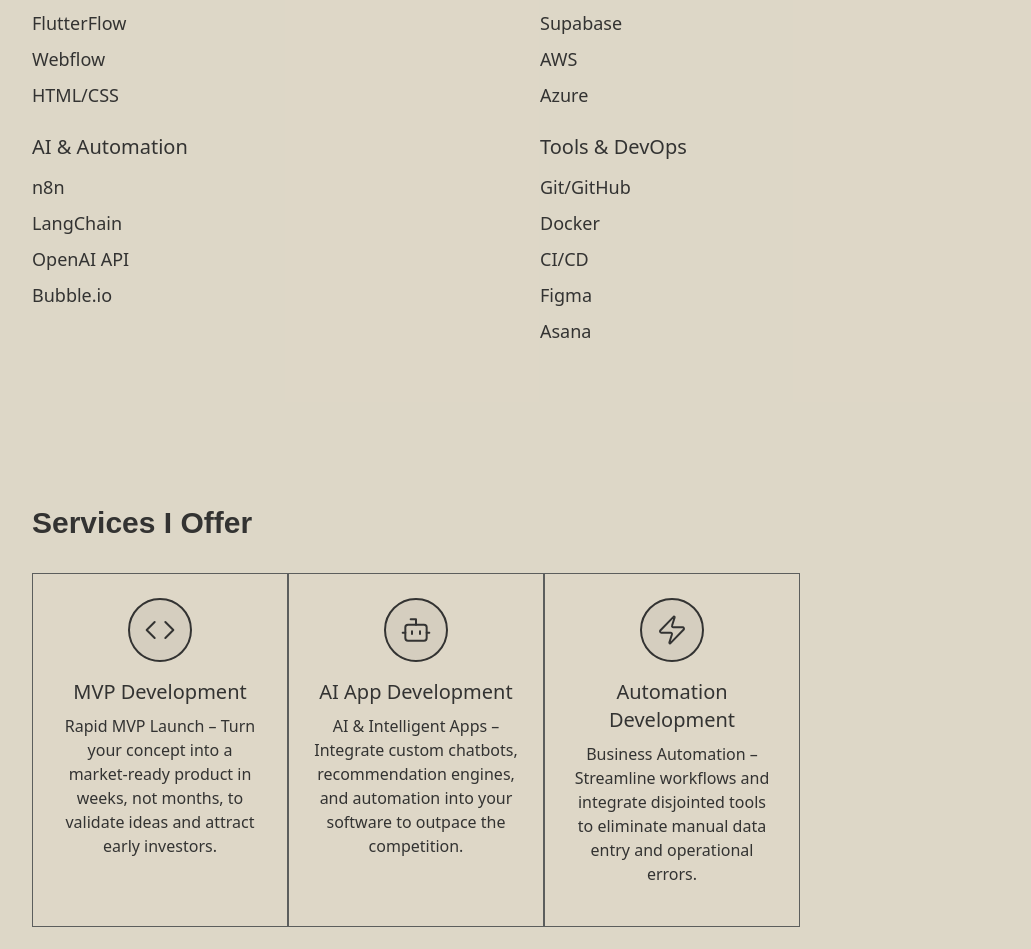
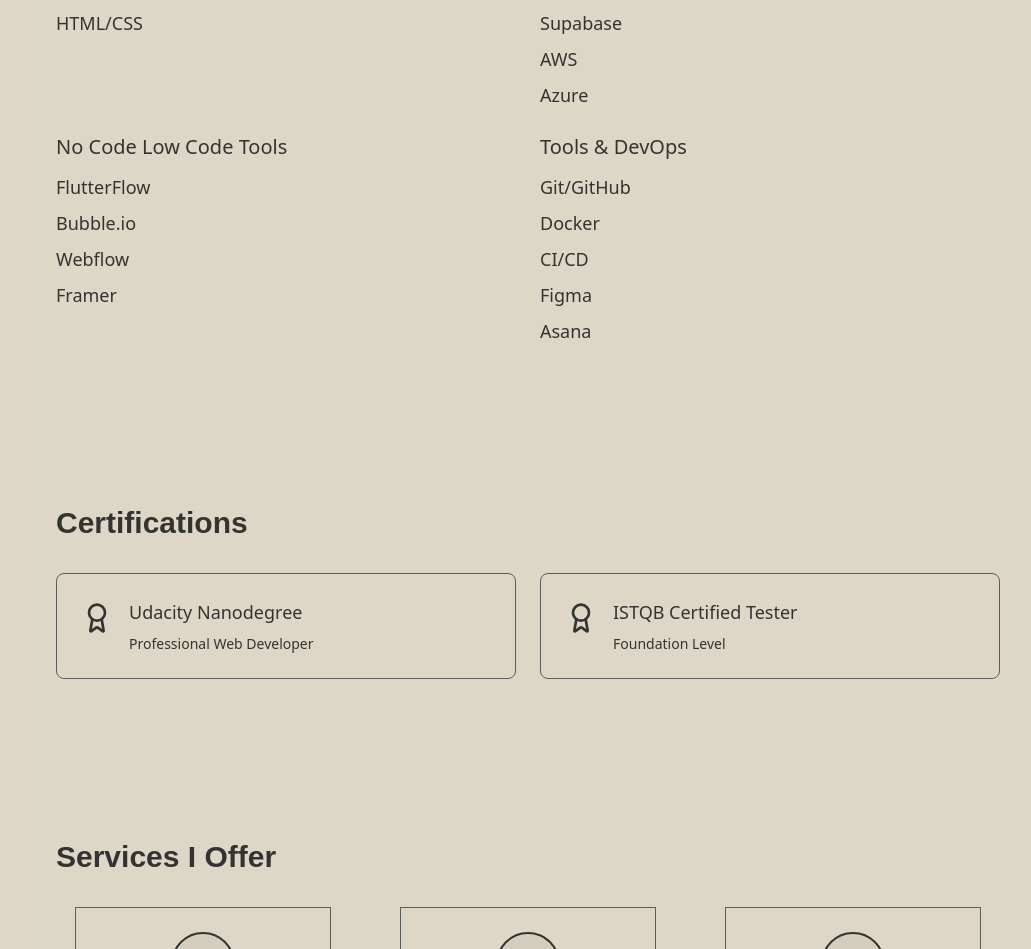
Before and after one commit to AhmadQA-art/portfolio, a React (Vite) app: page / in a window 1280 px wide. Shown: the part 1123-2072 px from the top of the page, without its empty margins (224-1255 px from the left). Built offline with nearby package versions, Linux system fonts and the light colour scheme; the HTML template or start-up script is replaced by a standard one.

Commit message:
Update portfolio: mobile responsiveness, new services, certifications section, and improved typography

```diff
--- a/src/components/Portfolio.jsx
+++ b/src/components/Portfolio.jsx
@@ -1,5 +1,5 @@
 import React, { useState } from 'react';
-import { Mail, Linkedin, Github, Code, ShoppingCart, Bot, Zap } from 'lucide-react';
+import { Mail, Linkedin, Github, Code, ShoppingCart, Menu, X, Smartphone, Globe, CheckCircle, Award } from 'lucide-react';
 import profileImage from '../assets/profile2.jpeg';
 import chat from '../assets/chatbot.png';
 import saasLandingPage from '../assets/Saas_landing_page.png';
@@ -34,18 +34,18 @@ const Hero = () => (
       <div className="relative z-10 pb-8 min-h-screen flex flex-col md:flex-row items-center">
         <main className="flex flex-col md:flex-row items-center justify-between min-h-[400px] h-auto md:h-[80vh] px-4 sm:px-6 lg:px-8 w-full">
           <div className="w-full md:w-1/2 lg:text-left mr-0 md:mr-8 ml-0 mt-8 md:mt-0">
-            <h2 className="mb-3 text-xl font-medium text-[#333332] sm:text-2xl md:text-3xl text-center md:text-left" style={{ fontFamily: '"Manrope", "Manrope Placeholder", sans-serif' }}>
+            <h2 className="mb-3 text-3xl font-medium text-[#333332] sm:text-4xl md:text-4xl text-center md:text-left" style={{ fontFamily: '"Manrope", "Manrope Placeholder", sans-serif' }}>
               <strong>Hi, I'm Ahmad</strong>
             </h2>
-            <h3 className="mb-3 text-lg font-medium text-[#333332] sm:text-xl md:text-2xl text-center md:text-left" style={{ fontFamily: '"Manrope", "Manrope Placeholder", sans-serif' }}>
+            <h3 className="mb-3 text-xl font-medium text-[#333332] sm:text-2xl md:text-2xl text-center md:text-left" style={{ fontFamily: '"Manrope", "Manrope Placeholder", sans-serif' }}>
               Full-Stack Developer & Solutions Architect
             </h3>
-            <p className="text-base sm:text-lg text-[#333332] tracking-tight font-normal mt-1 max-w-xl mx-auto md:mx-0 text-center md:text-left" style={{ fontFamily: '"Manrope", "Manrope Placeholder", sans-serif' }}>
+            <p className="text-sm sm:text-base md:text-lg text-[#333332] tracking-tight font-normal mt-1 max-w-xl mx-auto md:mx-0 text-center md:text-left" style={{ fontFamily: '"Manrope", "Manrope Placeholder", sans-serif' }}>
               I engineer scalable web applications and intelligent automation systems. I combine robust coding with rapid development strategies to build modern software that solves complex business problems and accelerates growth.
             </p>
             <div className="mt-6 flex flex-col sm:flex-row gap-4 items-center md:items-start justify-center md:justify-start">
               <a
-                href="https://cal.com/ahmad-mesbah-sstmcl/secret"
+                href="https://cal.com/alex-light-lkyjlq/30min"
                 target="_blank"
                 rel="noopener noreferrer"
                 className="inline-block px-5 py-2 bg-[#333332] text-[#ded7c7] rounded-full text-sm font-semibold shadow hover:bg-[#222] transition"
@@ -88,8 +88,6 @@ const Skills = () => (
             <div className="text-[#333332] text-lg font-normal">TypeScript</div>
             <div className="text-[#333332] text-lg font-normal">TailwindCSS</div>
             <div className="text-[#333332] text-lg font-normal">Framer Motion</div>
-            <div className="text-[#333332] text-lg font-normal">FlutterFlow</div>
-            <div className="text-[#333332] text-lg font-normal">Webflow</div>
             <div className="text-[#333332] text-lg font-normal">HTML/CSS</div>
           </div>
         </div>
@@ -106,12 +104,12 @@ const Skills = () => (
           </div>
         </div>
         <div>
-          <h3 className="text-xl font-medium text-[#333332] mb-3">AI & Automation</h3>
+          <h3 className="text-xl font-medium text-[#333332] mb-3">No Code Low Code Tools</h3>
           <div className="space-y-2">
-            <div className="text-[#333332] text-lg font-normal">n8n</div>
-            <div className="text-[#333332] text-lg font-normal">LangChain</div>
-            <div className="text-[#333332] text-lg font-normal">OpenAI API</div>
+            <div className="text-[#333332] text-lg font-normal">FlutterFlow</div>
             <div className="text-[#333332] text-lg font-normal">Bubble.io</div>
+            <div className="text-[#333332] text-lg font-normal">Webflow</div>
+            <div className="text-[#333332] text-lg font-normal">Framer</div>
           </div>
         </div>
         <div>
@@ -276,14 +274,24 @@ const services = [
     icon: Code,
   },
   {
-    title: "AI App Development",
-    description: "AI & Intelligent Apps – Integrate custom chatbots, recommendation engines, and automation into your software to outpace the competition.",
-    icon: Bot,
+    title: "Mobile App Development",
+    description: "Cross-Platform Mobile Apps – Build native-quality iOS and Android applications with a single codebase, delivering seamless user experiences across all devices.",
+    icon: Smartphone,
   },
   {
-    title: "Automation Development",
-    description: "Business Automation – Streamline workflows and integrate disjointed tools to eliminate manual data entry and operational errors.",
-    icon: Zap,
+    title: "Ecommerce Website Building",
+    description: "High-Converting E-Commerce – Launch feature-rich online stores with secure payment processing, inventory management, and optimized checkout flows that drive sales.",
+    icon: ShoppingCart,
+  },
+  {
+    title: "Web Applications Development",
+    description: "Custom Web Applications – Develop scalable, cloud-based web apps tailored to your business needs, from SaaS platforms to internal tools that streamline operations.",
+    icon: Globe,
+  },
+  {
+    title: "Quality Assurance As A Service (QAAS)",
+    description: "Professional QA Testing – Get comprehensive software testing and quality assurance for your projects without hiring full-time QA engineers. Pay per project, ensure quality delivery.",
+    icon: CheckCircle,
   },
 ];
 
@@ -305,10 +313,40 @@ const Services = () => (
       <h2 className="mb-3 text-xl font-medium text-[#333332] sm:text-2xl md:text-3xl text-left" style={{ fontFamily: 'Manrope, Manrope Placeholder, sans-serif' }}>
         <strong>Services I Offer</strong>
       </h2>
-      <div className="grid grid-cols-1 sm:grid-cols-2 lg:grid-cols-4 gap-8 mt-8">
+      <div className="grid grid-cols-1 sm:grid-cols-2 lg:grid-cols-3 gap-8 mt-8">
         {services.map((service, idx) => (
           <ServiceCard key={idx} title={service.title} description={service.description} icon={service.icon} />
         ))}
+      </div>
+    </div>
+  </section>
+);
+
+const Certifications = () => (
+  <section id="certifications" className="py-20 bg-[#ded7c7] bg-opacity-50">
+    <div className="max-w-7xl mx-auto px-4 sm:px-6 lg:px-8">
+      <h2 className="mb-3 text-xl font-medium text-[#333332] sm:text-2xl md:text-3xl text-left" style={{ fontFamily: '"Manrope", "Manrope Placeholder", sans-serif' }}>
+        <strong>Certifications</strong>
+      </h2>
+      <div className="grid grid-cols-1 md:grid-cols-2 gap-6 mt-8">
+        <div className="border border-[#5c5e5d] bg-[#ded7c7] p-6 rounded-lg">
+          <div className="flex items-start space-x-4">
+            <Award className="h-8 w-8 text-[#333332] flex-shrink-0 mt-1" />
+            <div>
+              <h3 className="text-lg font-medium text-[#333332] mb-2">Udacity Nanodegree</h3>
+              <p className="text-[#333332] text-sm">Professional Web Developer</p>
+            </div>
+          </div>
+        </div>
+        <div className="border border-[#5c5e5d] bg-[#ded7c7] p-6 rounded-lg">
+          <div className="flex items-start space-x-4">
+            <Award className="h-8 w-8 text-[#333332] flex-shrink-0 mt-1" />
+            <div>
+              <h3 className="text-lg font-medium text-[#333332] mb-2">ISTQB Certified Tester</h3>
+              <p className="text-[#333332] text-sm">Foundation Level</p>
+            </div>
+          </div>
+        </div>
       </div>
     </div>
   </section>
@@ -320,7 +358,7 @@ const Contact = () => (
       <h2 className="mb-3 text-xl font-medium text-[#333332] sm:text-2xl md:text-3xl text-left" style={{ fontFamily: '"Manrope", "Manrope Placeholder", sans-serif' }}>
         <strong>Get In Touch</strong>
       </h2>
-      <div className="flex flex-col sm:flex-row justify-start items-start space-x-20">
+      <div className="flex flex-col sm:flex-row justify-start items-start space-y-6 sm:space-y-0 sm:space-x-20">
         <div className="flex flex-col text-left">
           <p className="text-lg text-[#333332] mb-4">Ready to start your next project?</p>
           <p className="text-lg text-[#333332]">Email: <a href="mailto:ahmadmesbahqa@gmail.com" className="text-[#333332] hover:underline">ahmadmesbahqa@gmail.com</a></p>
@@ -339,7 +377,7 @@ const Contact = () => (
               <Github className="h-6 w-6" />
             </a>
           </div>
-          <a href="https://cal.com/ahmad-mesbah-sstmcl/secret" target="_blank" rel="noopener noreferrer" className="inline-block px-5 py-2 bg-[#333332] text-[#ded7c7] rounded-full text-sm font-semibold shadow hover:bg-[#222] transition">
+          <a href="https://cal.com/alex-light-lkyjlq/30min" target="_blank" rel="noopener noreferrer" className="inline-block px-5 py-2 bg-[#333332] text-[#ded7c7] rounded-full text-sm font-semibold shadow hover:bg-[#222] transition">
             Schedule a Call
           </a>
         </div>
@@ -347,13 +385,85 @@ const Contact = () => (
     </div>
   </section>
 );
-const Portfolio = () => (
+const Portfolio = () => {
+  const [mobileMenuOpen, setMobileMenuOpen] = useState(false);
+
+  return (
     <div className="relative">
+      {/* Mobile Menu Button */}
+      <button
+        onClick={() => setMobileMenuOpen(!mobileMenuOpen)}
+        className="fixed top-4 right-4 z-50 sm:hidden bg-[#333332] text-[#ded7c7] p-3 rounded-full shadow-lg hover:bg-[#222] transition"
+        aria-label="Toggle menu"
+      >
+        {mobileMenuOpen ? <X className="h-6 w-6" /> : <Menu className="h-6 w-6" />}
+      </button>
+
+      {/* Mobile Menu Overlay */}
+      {mobileMenuOpen && (
+        <div className="fixed inset-0 bg-[#ded7c7] bg-opacity-95 z-40 sm:hidden flex flex-col items-center justify-center space-y-8">
+          <a
+            href="#hero"
+            onClick={() => setMobileMenuOpen(false)}
+            className="text-[#333332] hover:text-[#333332] hover:opacity-70 transition font-semibold text-2xl tracking-wide"
+          >
+            About
+          </a>
+          <a
+            href="#skills"
+            onClick={() => setMobileMenuOpen(false)}
+            className="text-[#333332] hover:text-[#333332] hover:opacity-70 transition font-semibold text-2xl tracking-wide"
+          >
+            Skills
+          </a>
+          <a
+            href="#certifications"
+            onClick={() => setMobileMenuOpen(false)}
+            className="text-[#333332] hover:text-[#333332] hover:opacity-70 transition font-semibold text-2xl tracking-wide"
+          >
+            Certifications
+          </a>
+          <a
+            href="#services"
+            onClick={() => setMobileMenuOpen(false)}
+            className="text-[#333332] hover:text-[#333332] hover:opacity-70 transition font-semibold text-2xl tracking-wide"
+          >
+            Services
+          </a>
+          <a
+            href="#projects"
+            onClick={() => setMobileMenuOpen(false)}
+            className="text-[#333332] hover:text-[#333332] hover:opacity-70 transition font-semibold text-2xl tracking-wide"
+          >
+            Projects
+          </a>
+          <a
+            href="#contact"
+            onClick={() => setMobileMenuOpen(false)}
+            className="text-[#333332] hover:text-[#333332] hover:opacity-70 transition font-semibold text-2xl tracking-wide"
+          >
+            Contact
+          </a>
+          <div className="flex space-x-6 mt-8">
+            <a href="mailto:ahmadmesbahqa@gmail.com" target="_blank" rel="noopener noreferrer" className="text-[#333332] hover:text-[#333332] hover:opacity-70">
+              <Mail className="h-8 w-8" />
+            </a>
+            <a href="https://www.linkedin.com/in/ahmad-mohamed-8ba9a131a/" target="_blank" rel="noopener noreferrer" className="text-[#333332] hover:text-[#333332] hover:opacity-70">
+              <Linkedin className="h-8 w-8" />
+            </a>
+            <a href="https://github.com/AhmadQA-art" target="_blank" rel="noopener noreferrer" className="text-[#333332] hover:text-[#333332] hover:opacity-70">
+              <Github className="h-8 w-8" />
+            </a>
+          </div>
+        </div>
+      )}
+
       <div className="min-h-screen bg-[#ded7c7] text-white flex">
         <SideNavigation />
-      <div className="flex-1 ml-56">
+        <div className="flex-1 sm:ml-56 px-4 sm:px-6">
           <Hero />
           <Skills />
+          <Certifications />
           <Services />
           <Projects />
           <Contact />
@@ -361,5 +471,6 @@ const Portfolio = () => (
       </div>
     </div>
   );
+};
 
 export default Portfolio;
--- a/src/components/SideNavigation.jsx
+++ b/src/components/SideNavigation.jsx
@@ -4,6 +4,7 @@ import { Github, Linkedin, Mail } from 'lucide-react';
 const navLinks = [
   { href: '#hero', label: 'About' },
   { href: '#skills', label: 'Skills' },
+  { href: '#certifications', label: 'Certifications' },
   { href: '#services', label: 'Services' },
   { href: '#projects', label: 'Projects' },
   { href: '#contact', label: 'Contact' },
```
Lines whose indentation alone changed are shown as unchanged.
